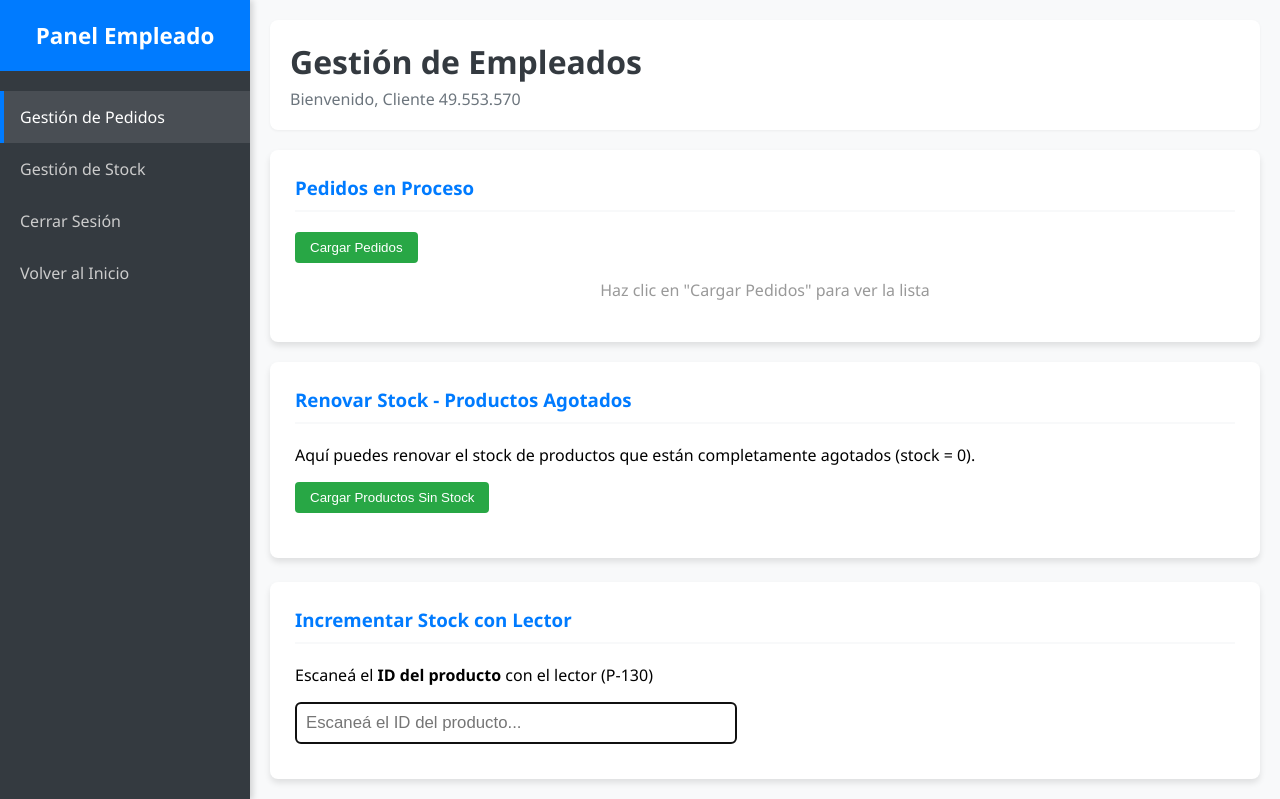
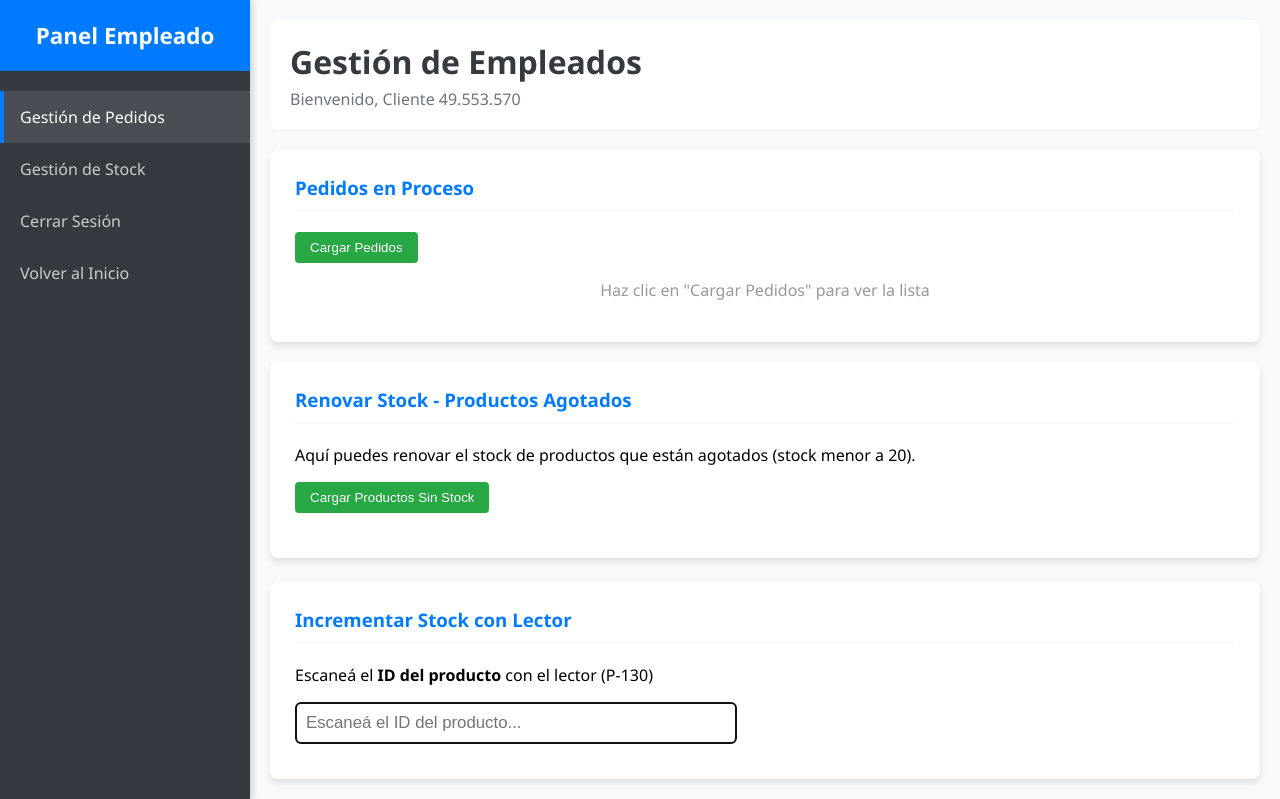
Before and after one commit to roxchu/proyecto_supermercado, a PHP site: page /paneles/dashboard_empleado.php in a window 1280 px wide. Shown: the top 799 px of the page. Run offline with PHP 8.4, Linux system fonts and the light colour scheme; a user stored in the database is signed in; data comes from the database, SQL or seed files in the repository.

Commit message:
Codigo de barras

```diff
--- a/paneles/dashboard_empleado.php
+++ b/paneles/dashboard_empleado.php
@@ -183,7 +183,7 @@ try {
 
         <section class="widget gestion-stock" id="gestion-stock">
             <h3>Renovar Stock - Productos Agotados</h3>
-            <p>Aquí puedes renovar el stock de productos que están completamente agotados (stock = 0).</p>
+            <p>Aquí puedes renovar el stock de productos que están agotados (stock menor a 20).</p>
 
             <button id="btn-cargar-stock" class="btn-primary">Cargar Productos Sin Stock</button>
 
@@ -228,7 +228,7 @@ try {
         input.value = '';
 
         try {
-            const res = await fetch('../acciones/empleados_actioons.php', {
+            const res = await fetch('empleados_actioons.php', {
                 method: 'POST',
                 headers: {'Content-Type': 'application/json'},
                 body: JSON.stringify({ action: 'incrementar_stock', id_producto: id })
```
